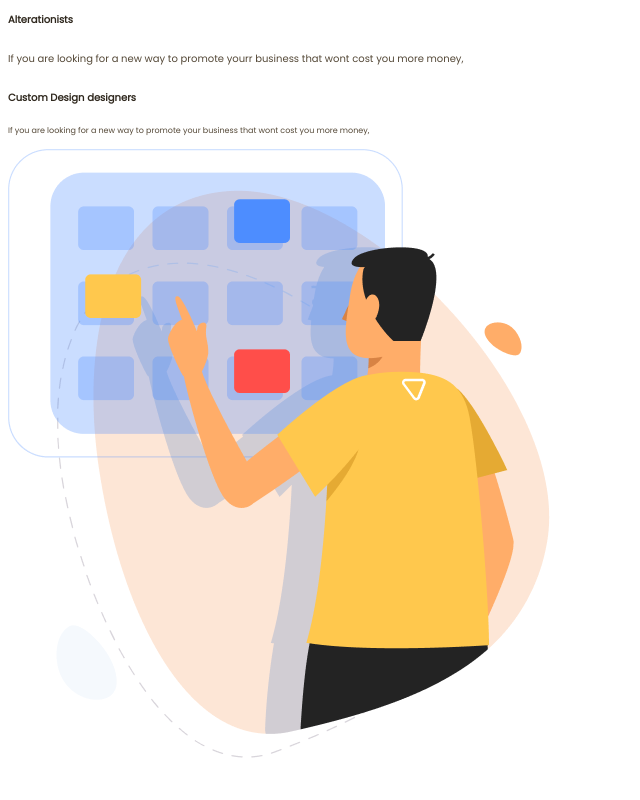
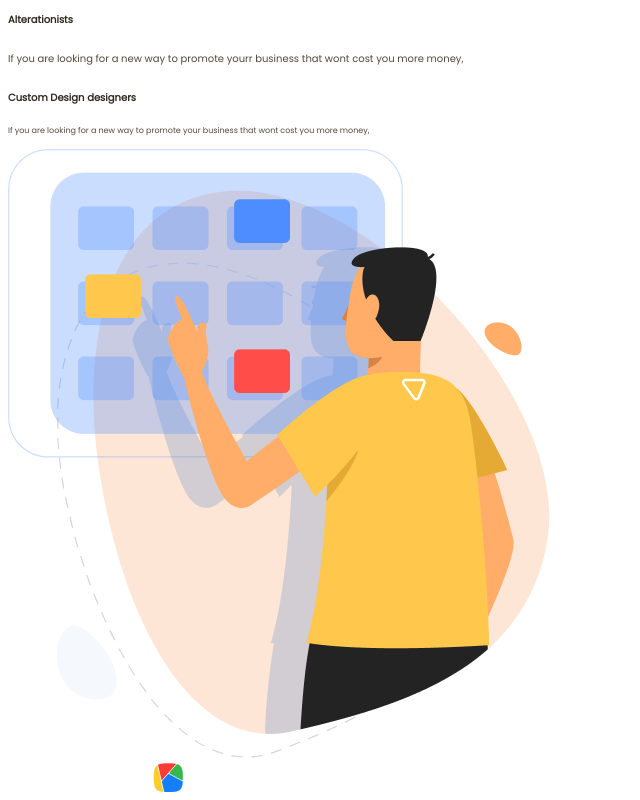
Before and after one commit to Allano256/position-transform, a plain HTML site: page index.html in a window 1280 px wide. Shown: the part 2487-3287 px from the top of the page, without its empty margins (0-640 px from the left). Before the commit the page ends 3257 px from the top, so only its background shows below. Drawn offline with Linux system fonts and the light colour scheme.

Commit message:
added last item

```diff
--- a/index.html
+++ b/index.html
@@ -152,6 +152,17 @@
 
 
           </div>
+          <footer>
+            <div class="last container">
+              <div class="logo">
+                <img src="/images/logo-icon.png" allt="logo">
+
+
+            </div>
+
+
+            </div>
+          </footer>
 
 
 
```
